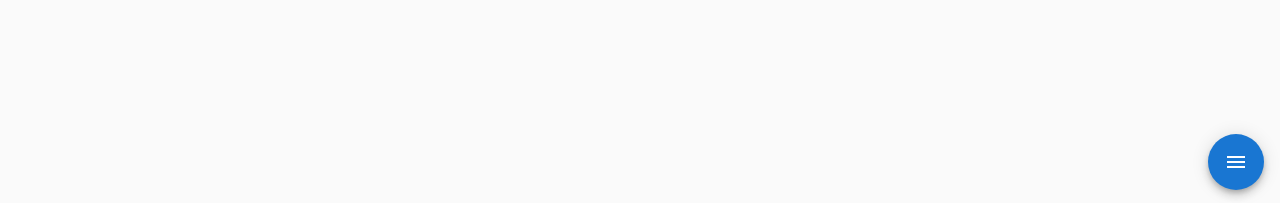
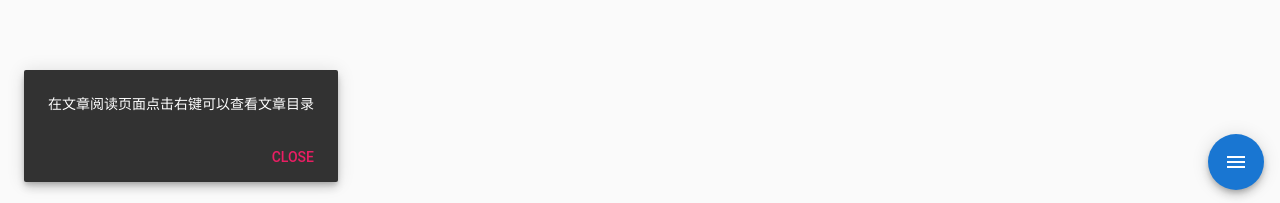
Before and after one commit to daveying/blog, a Vue app in the folder blog-front/: page / in a window 1280 px wide. Both pictures are taken after a click on the link "第一篇博客". Shown: the part 594-797 px from the top of the page. Built offline with nearby package versions, Linux system fonts and the light colour scheme; what vue-disqus would draw is missing.

Commit message:
add hint

```diff
--- a/blog-front/src/App.vue
+++ b/blog-front/src/App.vue
@@ -97,8 +97,6 @@
             <v-icon>library_books</v-icon>
           </v-btn>
         </v-speed-dial>
-        <v-card>
-        </v-card>
       </v-container>
       <v-container fluid class="ml-0">
         <v-layout>
--- a/blog-front/src/components/Artical.vue
+++ b/blog-front/src/components/Artical.vue
@@ -26,7 +26,6 @@
             :position-y="y"
             offset-y
             absolute
-            transition="none"
           >
             <v-card>
               <v-list>
@@ -77,6 +76,16 @@
           </v-menu>
         </v-flex>
       </v-layout>
+      <v-snackbar
+        :timeout="timeout"
+        left
+        bottom
+        vertical
+        v-model="hintShow"
+      >
+        在文章阅读页面点击右键可以查看文章目录
+        <v-btn flat color="pink" @click.native="hideHint()">Close</v-btn>
+      </v-snackbar>
     </v-container>
     <v-layout row wrap px-2>
       <v-flex xs12>
@@ -121,11 +130,15 @@ export default {
     x: 0,
     y: 0,
     fav: false,
-    toc: null
+    toc: null,
+    timeout: 6000
   }),
   computed: {
     blog () {
       return this.$store.getters.blogs.find(blog => blog.id === this.id)
+    },
+    hintShow () {
+      return this.$store.getters.hintShow
     }
   },
   methods: {
@@ -134,6 +147,9 @@ export default {
       this.$router.push('/blogs/' + tag64)
     },
     show (e) {
+      if (!this.$store.getters.toc) {
+        return
+      }
       e.preventDefault()
       var tocQuery = document.getElementById('toc-query')
       tocQuery.innerHTML = this.$store.getters.toc
@@ -152,6 +168,9 @@ export default {
       setTimeout(() => {
         this.showMenu = false
       }, 10)
+    },
+    hideHint () {
+      this.$store.dispatch('setHintShow', false)
     }
   }
 }
--- a/blog-front/src/store/index.js
+++ b/blog-front/src/store/index.js
@@ -8,7 +8,8 @@ export const store = new Vuex.Store({
     blogs: [],
     tags: {},
     goTopBtnShow: false,
-    toc: ''
+    toc: '',
+    hintShow: true
   },
   mutations: {
     createBlog (state, payload) {
@@ -25,11 +26,17 @@ export const store = new Vuex.Store({
     },
     setToc (state, payload) {
       state.toc = payload
+    },
+    setHintShow (state, payload) {
+      state.hintShow = payload
     }
   },
   actions: {
     setGoTopBtnShow ({commit}, payload) {
       commit('setGoTopBtnShow', payload)
+    },
+    setHintShow ({commit}, payload) {
+      commit('setHintShow', payload)
     },
     createBlog ({commit}, payload) {
       commit('createBlog', payload)
@@ -143,6 +150,9 @@ export const store = new Vuex.Store({
     },
     toc (state) {
       return state.toc
+    },
+    hintShow (state) {
+      return state.hintShow
     }
   }
 })
```
